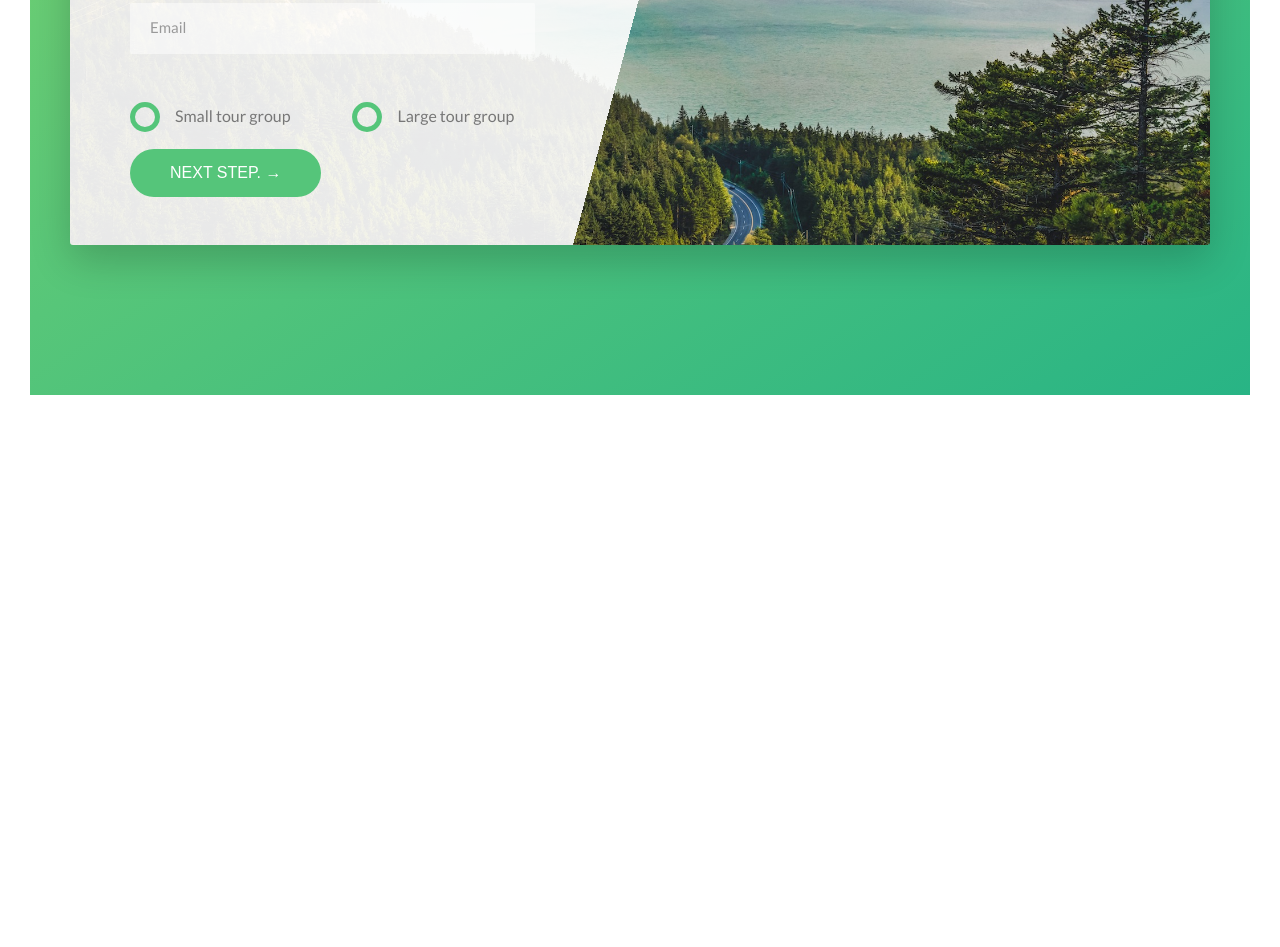
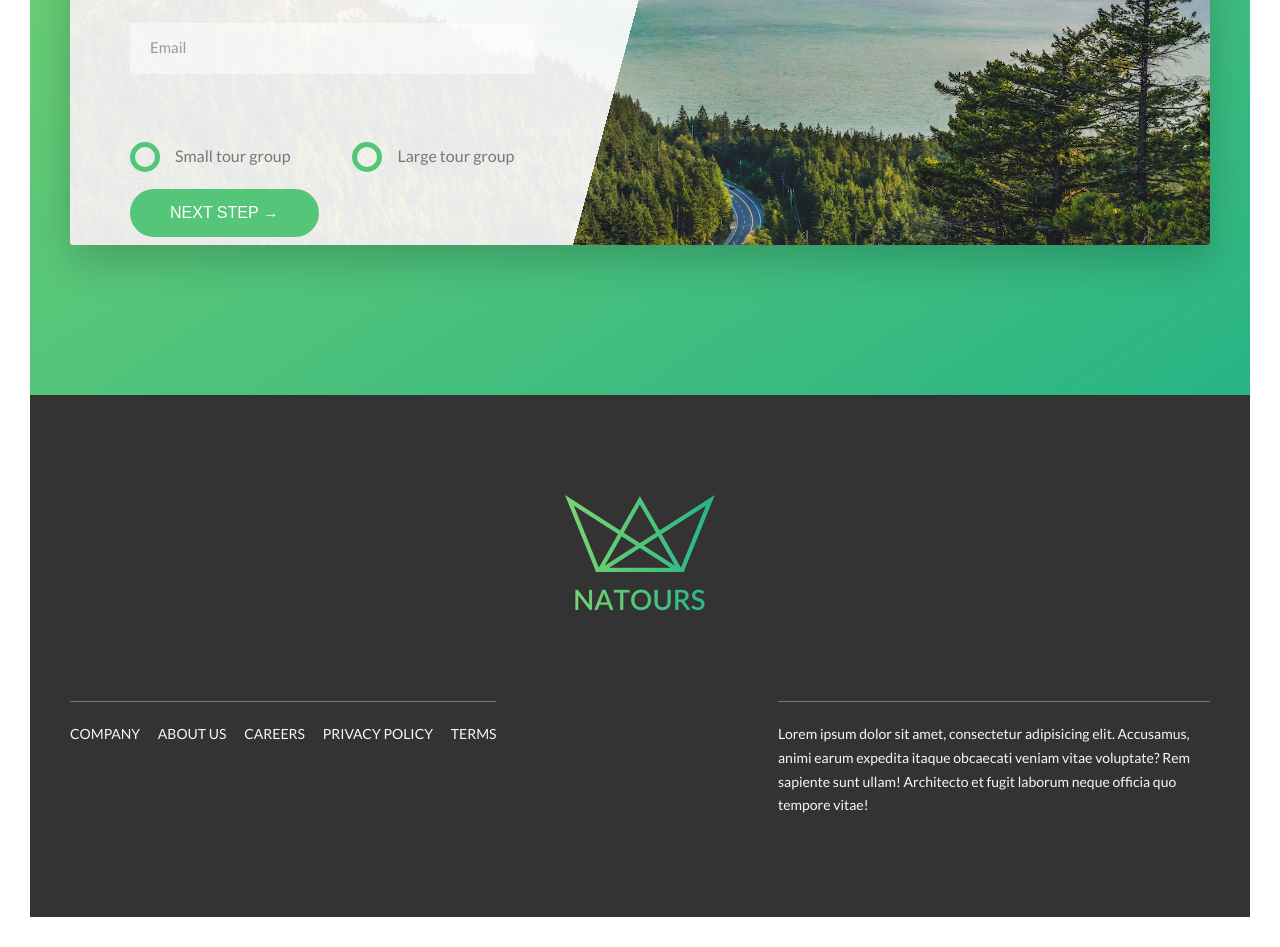
Before and after one commit to fgerner/natours, a website: page index.html in a window 1280 px wide. Shown: the part 4956-5903 px from the top of the page. Before the commit the page ends 5381 px from the top, so only its background shows below. Drawn offline with Linux system fonts and the light colour scheme.

Commit message:
added styling footer

```diff
--- a/index.html
+++ b/index.html
@@ -280,7 +280,7 @@
                             </div>
                         </div>
                         <div class="form-group">
-                            <button class="btn btn--green">Next step. &rarr;</button>
+                            <button class="btn btn--green">Next step &rarr;</button>
                         </div>
                     </form>
                 </div>
@@ -288,6 +288,31 @@
         </div>
     </section>
 </main>
+<footer class="footer">
+    <div class="footer__logo-box">
+        <img src="img/logo-green-2x.png" alt="big logo" class="footer__logo">
+    </div>
+    <div class="row">
+        <div class="col-1-of-2">
+            <div class="footer__navigation">
+                <ul class="footer__list">
+                    <li class="footer__item"><a href="#" class="footer__link">Company</a></li>
+                    <li class="footer__item"><a href="#" class="footer__link">About us</a></li>
+                    <li class="footer__item"><a href="#" class="footer__link">Careers</a></li>
+                    <li class="footer__item"><a href="#" class="footer__link">Privacy policy</a></li>
+                    <li class="footer__item"><a href="#" class="footer__link">Terms</a></li>
+                </ul>
+            </div>
+        </div>
+        <div class="col-1-of-2">
+            <p class="footer__copyright">
+                Lorem ipsum dolor sit amet, consectetur adipisicing elit. Accusamus, animi earum expedita itaque
+                obcaecati veniam vitae voluptate? Rem sapiente sunt ullam! Architecto et fugit laborum neque officia quo
+                tempore vitae!
+            </p>
+        </div>
+    </div>
+</footer>
 
 </body>
 </html>
--- a/sass/abstracts/_variables.scss
+++ b/sass/abstracts/_variables.scss
@@ -12,6 +12,7 @@ $color-gray-light-1: #f7f7f7;
 $color-gray-light-2: #eee;
 $color-gray-dark-1: #777;
 $color-gray-dark-2: #999;
+$color-gray-dark-3: #333;
 
 $color-white: #fff;
 $color-black: #000;
--- /dev/null
+++ b/sass/layout/_footer.scss
@@ -0,0 +1,53 @@
+.footer {
+  color: $color-gray-light-1;
+  background-color: $color-gray-dark-3;
+  padding: 10rem 0;
+  font-size: 1.4rem;
+
+  &__logo-box {
+    text-align: center;
+    margin-bottom: 8rem;
+  }
+  &__logo {
+    width: 15rem;
+    height: auto;
+  }
+  &__navigation {
+    border-top: 1px solid $color-gray-dark-1;
+    padding-top: 2rem;
+    display: inline-block;
+  }
+  &__list {
+    list-style: none;
+  }
+  &__item {
+    display: inline-block;
+
+    &:not(:last-child) {
+      margin-right: 1.5rem;
+    }
+  }
+  &__link {
+    &:link,
+    &:visited {
+      color: $color-gray-light-1;
+      background-color: $color-gray-dark-3;
+      text-decoration: none;
+      text-transform: uppercase;
+      display: inline-block;
+      transition: all .2s;
+    }
+    &:hover,
+    &:active {
+      color: $color-primary;
+      box-shadow: 0 1rem 2rem rgba($color-black, .5);
+      transform: rotate(5deg) scale(1.3);
+    }
+  }
+  &__copyright {
+    border-top: 1px solid $color-gray-dark-1;
+    padding-top: 2rem;
+    width: 80%;
+    float: right;
+  }
+}
--- a/sass/main.scss
+++ b/sass/main.scss
@@ -15,6 +15,7 @@
 @import "components/bg-video";
 @import "components/form";
 
+@import "layout/footer";
 @import "layout/grid";
 @import "layout/header";
 @import "pages/home";
```
Also changed, not shown: sass/base/_utilities.scss (+5 -5 lines), css/style.css.
